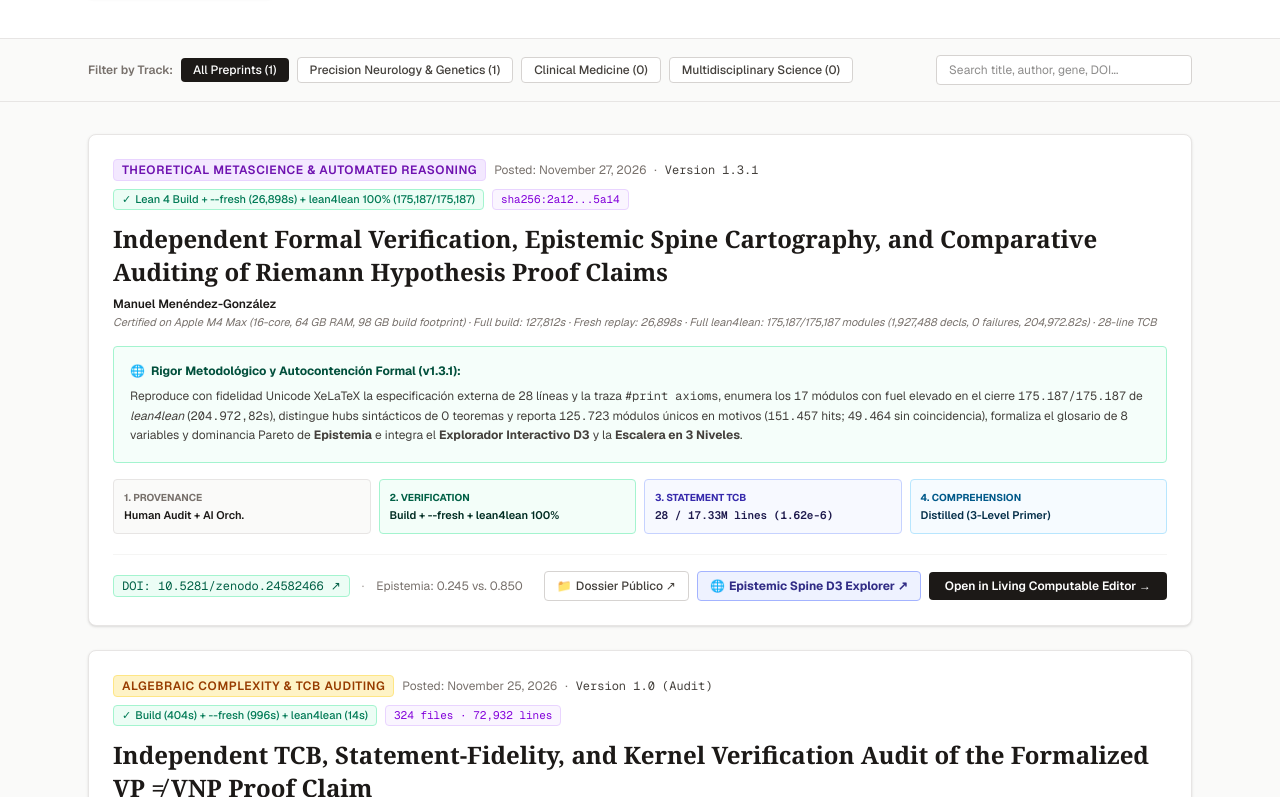
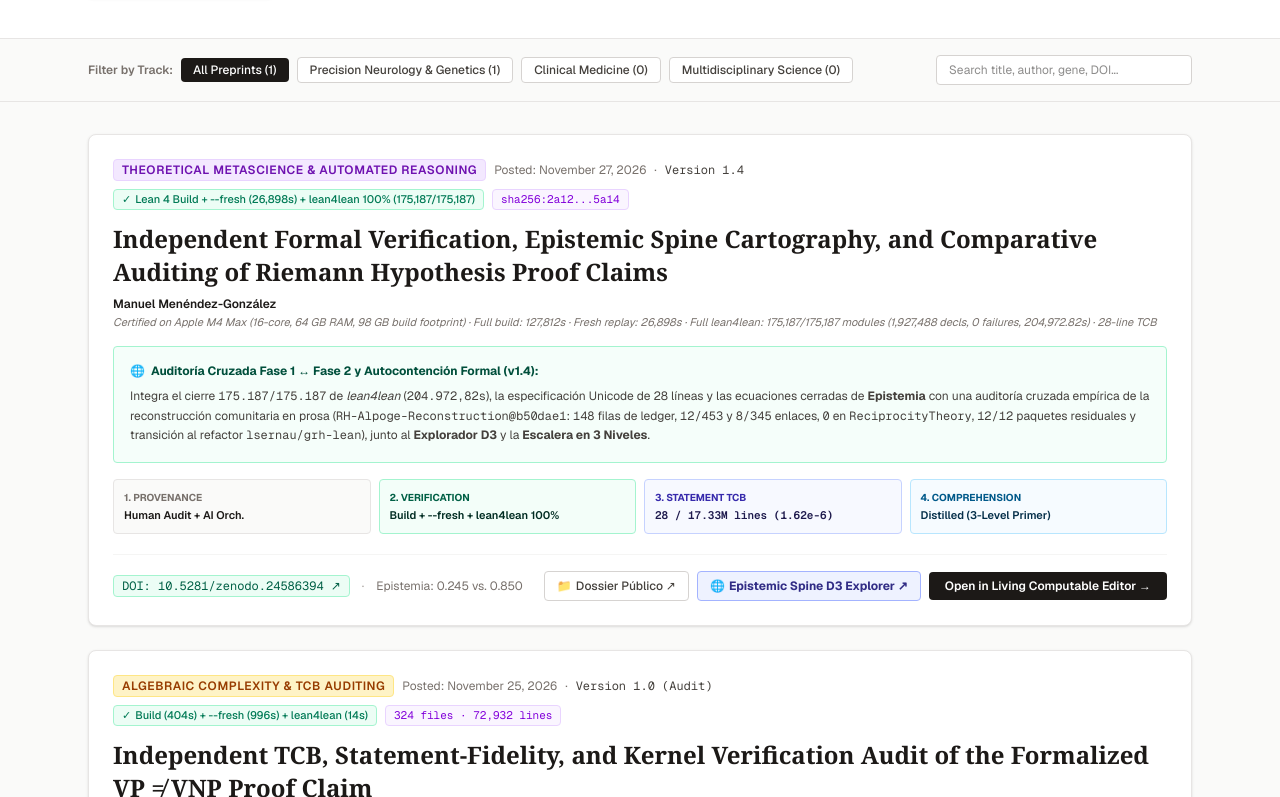
Before and after one commit to imedpub-ltd/editxt-frontend, a Next.js app: page /preprints in a window 1280 px wide. Shown: the part 437-1234 px from the top of the page. Built offline with nearby package versions, Linux system fonts and the light colour scheme.

Commit message:
feat(preprints): update RH/GRH epistemic audit showcase to v1.4 (Zenodo 10.5281/zenodo.24586394)

```diff
--- a/src/app/preprints/page.tsx
+++ b/src/app/preprints/page.tsx
@@ -108,7 +108,7 @@ export default function PreprintsPage() {
         <main className="mx-auto max-w-6xl px-6 py-8">
           <div className="space-y-6">
 
-            {/* First Lead Preprint: Alpöge Riemann Hypothesis (v1.3.1) */}
+            {/* First Lead Preprint: Alpöge Riemann Hypothesis (v1.4) */}
             <article className="rounded-lg border border-[#e7e5e4] bg-white p-6 shadow-sm hover:border-[#d6d3d1] transition">
               <div className="flex flex-wrap items-center justify-between gap-2 text-xs text-[#78716c] mb-3">
                 <div className="flex items-center gap-2">
@@ -117,7 +117,7 @@ export default function PreprintsPage() {
                   </span>
                   <span>Posted: November 27, 2026</span>
                   <span>·</span>
-                  <span className="font-mono text-[#44403c]">Version 1.3.1</span>
+                  <span className="font-mono text-[#44403c]">Version 1.4</span>
                 </div>
                 <div className="flex items-center gap-2">
                   <span className="bg-emerald-50 text-emerald-700 border border-emerald-200 px-2 py-0.5 rounded text-[11px] font-medium flex items-center gap-1">
@@ -144,10 +144,10 @@ export default function PreprintsPage() {
               <div className="mt-4 rounded border border-emerald-200 bg-emerald-50/50 p-4 text-xs text-emerald-950 space-y-2">
                 <div className="font-bold flex items-center gap-1.5 text-emerald-900">
                   <span>🌐</span>
-                  <span>Rigor Metodológico y Autocontención Formal (v1.3.1):</span>
+                  <span>Auditoría Cruzada Fase 1 ↔ Fase 2 y Autocontención Formal (v1.4):</span>
                 </div>
                 <p className="text-[#44403c] leading-relaxed">
-                  Reproduce con fidelidad Unicode XeLaTeX la especificación externa de 28 líneas y la traza <code>#print axioms</code>, enumera los <code>17</code> módulos con fuel elevado en el cierre <code>175.187/175.187</code> de <em>lean4lean</em> (<code>204.972,82s</code>), distingue hubs sintácticos de 0 teoremas y reporta <code>125.723</code> módulos únicos en motivos (<code>151.457</code> hits; <code>49.464</code> sin coincidencia), formaliza el glosario de 8 variables y dominancia Pareto de <strong>Epistemia</strong> e integra el <strong>Explorador Interactivo D3</strong> y la <strong>Escalera en 3 Niveles</strong>.
+                  Integra el cierre <code>175.187/175.187</code> de <em>lean4lean</em> (<code>204.972,82s</code>), la especificación Unicode de 28 líneas y las ecuaciones cerradas de <strong>Epistemia</strong> con una auditoría cruzada empírica de la reconstrucción comunitaria en prosa (<code>RH-Alpoge-Reconstruction@b50dae1</code>: <code>148</code> filas de ledger, <code>12/453</code> y <code>8/345</code> enlaces, <code>0</code> en <code>ReciprocityTheory</code>, <code>12/12</code> paquetes residuales y transición al refactor <code>lsernau/grh-lean</code>), junto al <strong>Explorador D3</strong> y la <strong>Escalera en 3 Niveles</strong>.
                 </p>
               </div>
 
@@ -175,12 +175,12 @@ export default function PreprintsPage() {
               <div className="mt-5 pt-4 border-t border-[#f5f5f4] flex flex-wrap items-center justify-between gap-4 text-xs">
                 <div className="flex flex-wrap items-center gap-3">
                   <a
-                    href="https://doi.org/10.5281/zenodo.24582466"
+                    href="https://doi.org/10.5281/zenodo.24586394"
                     target="_blank"
                     rel="noreferrer"
                     className="font-mono bg-emerald-50 border border-emerald-200 px-2 py-0.5 rounded text-emerald-800 hover:bg-emerald-100 transition"
                   >
-                    DOI: 10.5281/zenodo.24582466 ↗
+                    DOI: 10.5281/zenodo.24586394 ↗
                   </a>
                   <span className="text-[#a8a29e]">·</span>
                   <span className="text-[#78716c]">Epistemia: 0.245 vs. 0.850</span>
--- a/src/lib/editorFixtures.ts
+++ b/src/lib/editorFixtures.ts
@@ -489,7 +489,7 @@ export const ALPOGE_RH_DOCUMENT: ComputableDocument = {
   targetVenue: 'preprints',
   status: 'CERTIFIED_PREPRINT',
   isFinished: true,
-  statusNotice: '✓ PREPRINT CERTIFICADO v1.3.1 (DOI: 10.5281/zenodo.24582466): Compilación limpia en Apple M4 Max (127.812s) + replay transitivo --fresh (26.898s) + cierre 100% lean4lean (175.187/175.187 módulos, 17 módulos fuel elevado), TCB Unicode 28 líneas, 125.723 módulos únicos en motivos y ecuaciones cerradas de Epistemia.',
+  statusNotice: '✓ PREPRINT CERTIFICADO v1.4 (DOI: 10.5281/zenodo.24586394): Compilación limpia en Apple M4 Max (127.812s) + --fresh (26.898s) + cierre 100% lean4lean (175.187/175.187), TCB Unicode 28 líneas y auditoría cruzada empírica de Fase 2 (RH-Alpoge-Reconstruction b50dae1).',
   epistemicPassport: {
     provenance: {
       origin: 'mixed',
@@ -796,13 +796,13 @@ export const ALPOGE_RH_DOCUMENT: ComputableDocument = {
   ],
   reviewFindings: [
     {
-      id: 'rf-fresh-replay-v1-3-1',
+      id: 'rf-fresh-replay-v1-4',
       severity: 'minor',
       resolved: true,
       targetBlockId: 'dual-cert',
       reviewerId: 'Editorial-Oversight-Committee',
       description:
-        'v1.3.1 certificate verified: lake build Main (127,812s) + lake env leanchecker --fresh Main (26,898s, SHA-256 ff8ea3d0...) + full lean4lean 175,187/175,187 (SHA-256 2a127531..., 17 elevated-fuel modules enumerated). XeLaTeX bit-exact Unicode 28-line TCB, #print axioms, 125,723 unique motif modules (151,457 overlapping hits; 49,464 unmatched), complete 64-hex SHA-256 pinning, and closed-form Epistemia glossary published at 10.5281/zenodo.24582466.'
+        'v1.4 certificate verified: Phase 1 (lake build 127,812s + leanchecker --fresh 26,898s + full lean4lean 175,187/175,187, SHA-256 2a127531...) paired with Phase 2 cross-audit of RH-Alpoge-Reconstruction@b50dae1 (148 passage-ledger rows vs 40e56ba, 12/453 total & 8/345 proof-bearing links, 0 rows in ReciprocityTheory, 12/12 MECHANISM_PACKAGED, 29 omissions, 0/20 V1..V20 reconciled, and pending refactor check onto lsernau/grh-lean@72fead1) published at 10.5281/zenodo.24586394.'
     }
   ],
   citations: [
```
